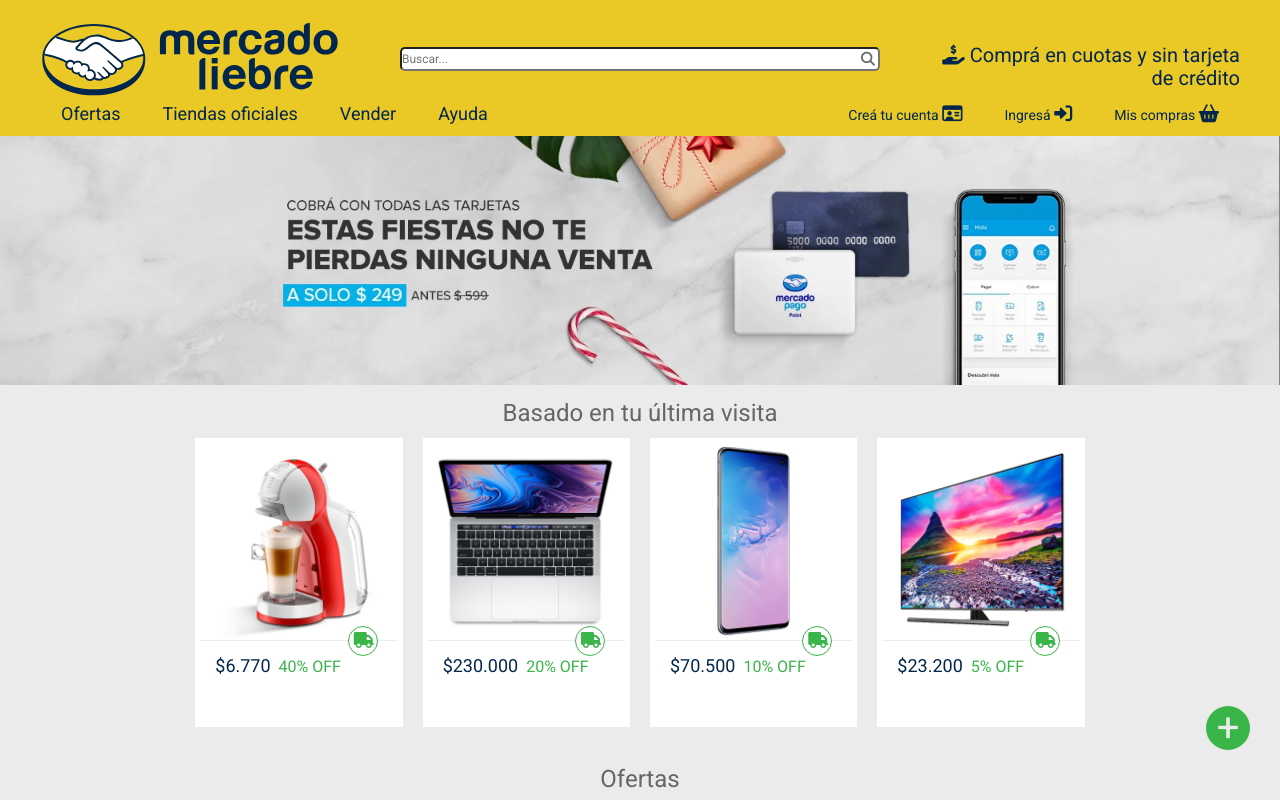
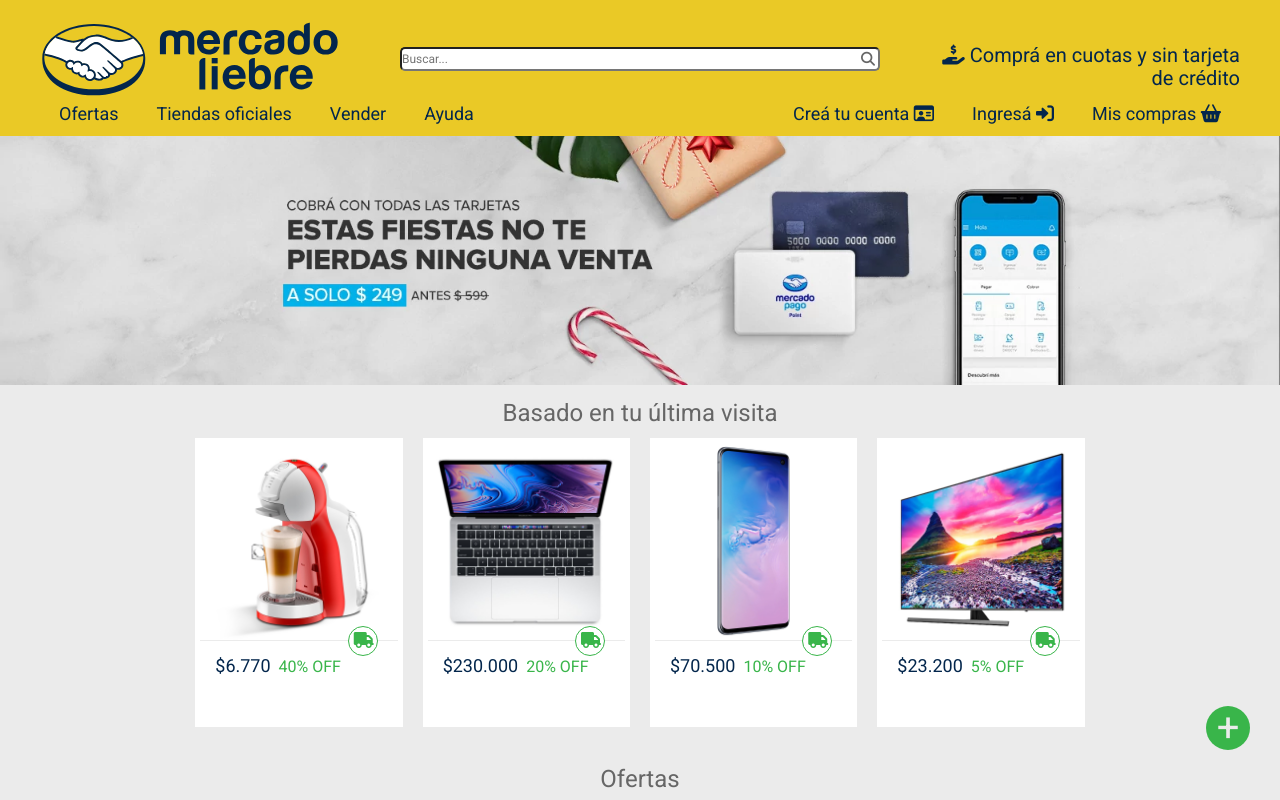
Before and after one commit to sabriw88/mercadoLiebre, a website: page views/home.html in a window 1280 px wide. Shown: the top 800 px of the page. Drawn offline with Linux system fonts and the light colour scheme.

Commit message:
modificando styles para resolucion maxima

```diff
--- a/public/css/styles.css
+++ b/public/css/styles.css
@@ -516,8 +516,8 @@
         margin: 0px 10px;
         font-size: 18px;
     }
-    .header-bottom-bar li a{
-        margin: 0px 5px;
+    .header-bottom-bar li a, .header-bottom-bar li p{
+/*         margin: 0px 5px; */
         font-size: inherit;
     }
     .fa-id-card,
```
